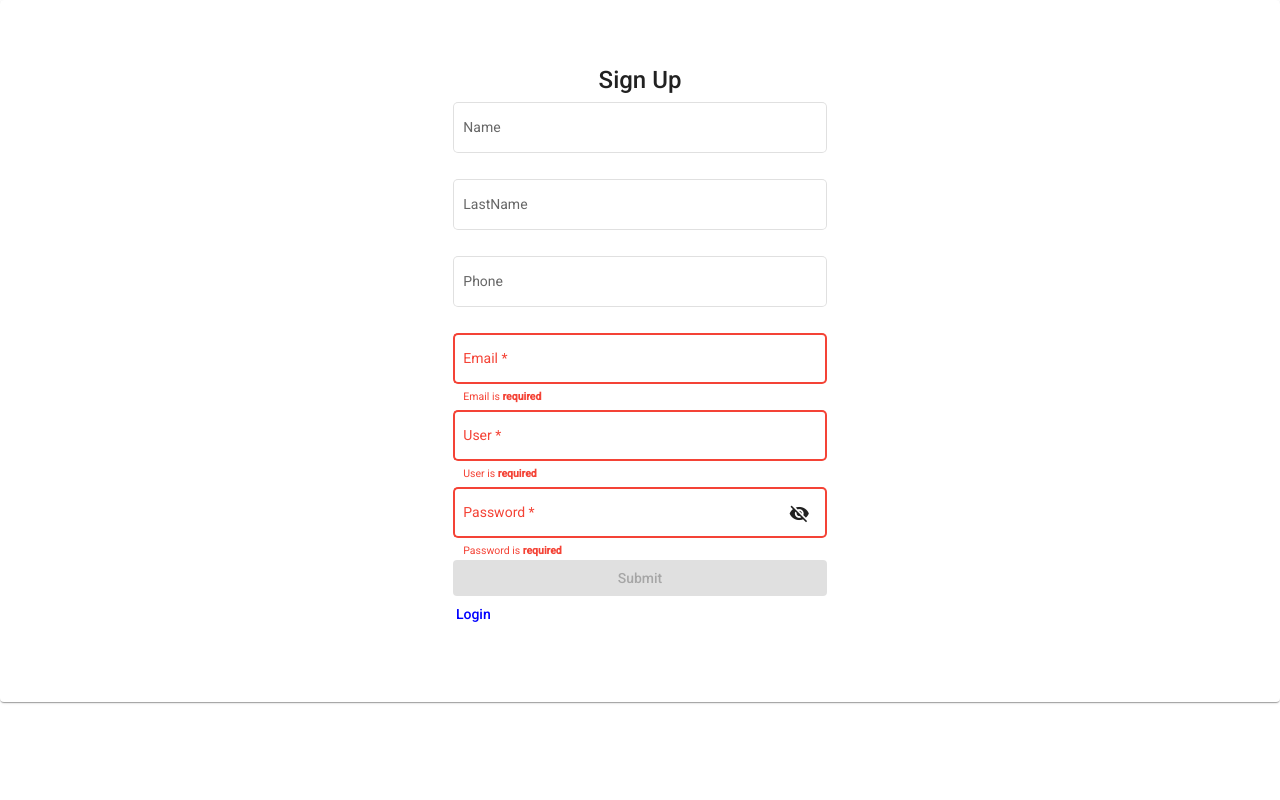
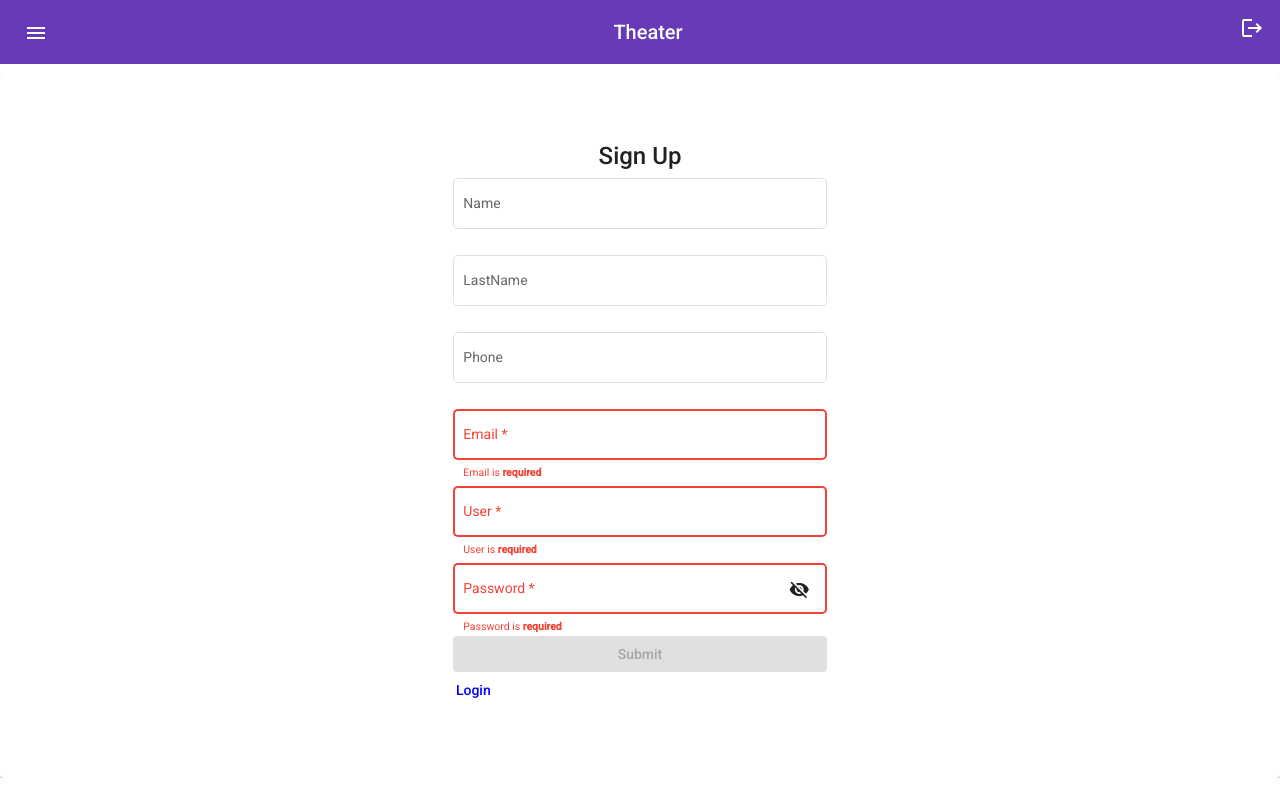
Before and after one commit to natthakhon/TheaterFront, an Angular app: page /user in a window 1280 px wide. Built offline with nearby package versions, Linux system fonts and the light colour scheme.

Commit message:
no message

```diff
--- a/src/app/app.component.css
+++ b/src/app/app.component.css
@@ -0,0 +1,24 @@
+.example-spacer {
+    flex: 1 1 auto;
+ }
+
+.example-container {
+    width: 100%;
+    height: 100%;
+}
+
+.example-sidenav-content {
+    display: flex;
+    height: 100%;
+    width: 100%;
+    align-items: center;
+    justify-content: center;
+}
+
+.example-sidenav {
+    padding: 20px;
+}
+
+.test{
+    margin-left: 96%;
+}
--- a/src/app/app.component.html
+++ b/src/app/app.component.html
@@ -1 +1,33 @@
-<router-outlet></router-outlet>
+<p>
+    <mat-toolbar color="primary">
+      <mat-toolbar-row>
+        <button mat-icon-button class="example-icon" aria-label="Example icon-button with menu icon" (click)="drawer.toggle()">
+            <mat-icon>menu</mat-icon>
+        </button>
+        <span class="example-spacer"></span>
+        <span>
+            Theater
+        </span>
+        <span class="example-spacer"></span>
+        <span>
+            <span class="material-icons">
+                logout
+            </span>
+        </span>
+      </mat-toolbar-row>
+    </mat-toolbar>
+</p>
+<div>
+    <mat-drawer-container class="example-container" autosize>
+        <mat-drawer #drawer class="example-sidenav" mode="side">
+          <p>Auto-resizing sidenav</p>
+          <p *ngIf="showFiller">
+              Lorem, ipsum dolor sit amet consectetur.
+          </p>
+          <button (click)="showFiller = !showFiller" mat-raised-button>
+            Toggle extra text
+          </button>
+        </mat-drawer>
+        <router-outlet></router-outlet>
+    </mat-drawer-container>
+</div>
--- a/src/app/app.component.ts
+++ b/src/app/app.component.ts
@@ -7,4 +7,6 @@ import { Component } from '@angular/core';
 })
 export class AppComponent {
   title = 'theater';
+  showFiller = false;
+
 }
--- a/src/app/app.module.ts
+++ b/src/app/app.module.ts
@@ -27,12 +27,14 @@ import {MatSnackBarModule } from '@angular/material/snack-bar';
 import {MatProgressSpinnerModule} from '@angular/material/progress-spinner'
 import { UserComponent } from './user/user.component';
 import { LoginComponent } from './login/login.component';
+import { MovieComponent } from './movie/movie.component';
 
 @NgModule({
   declarations: [
     AppComponent,
     UserComponent,
-    LoginComponent
+    LoginComponent,
+    MovieComponent
   ],
   imports: [
     BrowserModule,
--- /dev/null
+++ b/src/app/movie/movie.component.html
@@ -0,0 +1 @@
+<p>movie works!</p>
--- /dev/null
+++ b/src/app/movie/movie.component.ts
@@ -0,0 +1,15 @@
+import { Component, OnInit } from '@angular/core';
+
+@Component({
+  selector: 'app-movie',
+  templateUrl: './movie.component.html',
+  styleUrls: ['./movie.component.css']
+})
+export class MovieComponent implements OnInit {
+
+  constructor() { }
+
+  ngOnInit(): void {
+  }
+
+}
```
Also changed, not shown: src/app/movie/movie.component.css (added), 1 other file (tests, documents, lock files or other folders).
